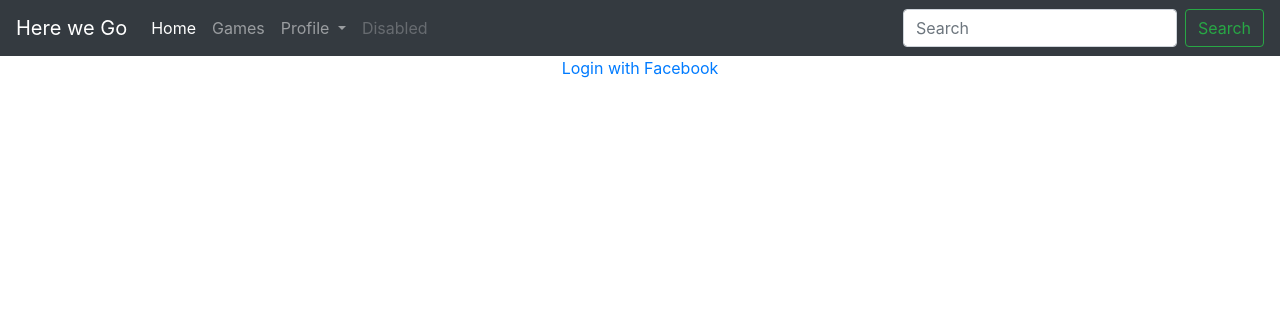
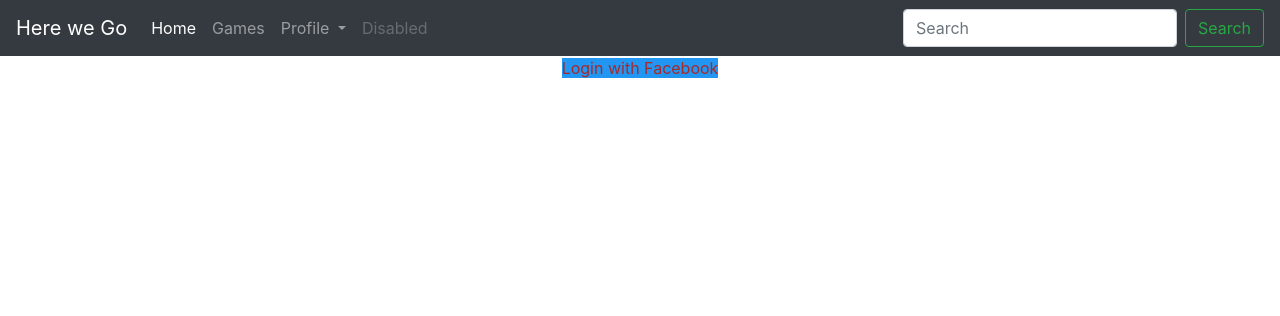
Before and after one commit to iamcrypto/cyberweb, a PHP site: page / in a window 1280 px wide. Shown: the top 316 px of the page. Run offline with PHP 8.4, Linux system fonts and the light colour scheme; some libraries are stand-ins or nearby versions.

Commit message:
checking employment

```diff
--- a/index.php
+++ b/index.php
@@ -99,7 +99,7 @@ if(isset($_SESSION['FB_ID']) && $_SESSION['FB_ID']!=''){
 	<?php
 }else{
 ?>
-<a href="javascript:void(0)" onclick="fbLogin()">Login with Facebook</a>
+<a id="puff" href="javascript:void(0)" onclick="fbLogin()">Login with Facebook</a>
 <?php } ?>
 <script
   src="https://code.jquery.com/jquery-3.4.1.min.js"></script>
--- a/style.css
+++ b/style.css
@@ -1,3 +1,7 @@
 body{
   text-align: center;
 }
+a#puff{
+  color: brown;
+  background: #2196f3;
+}
```
